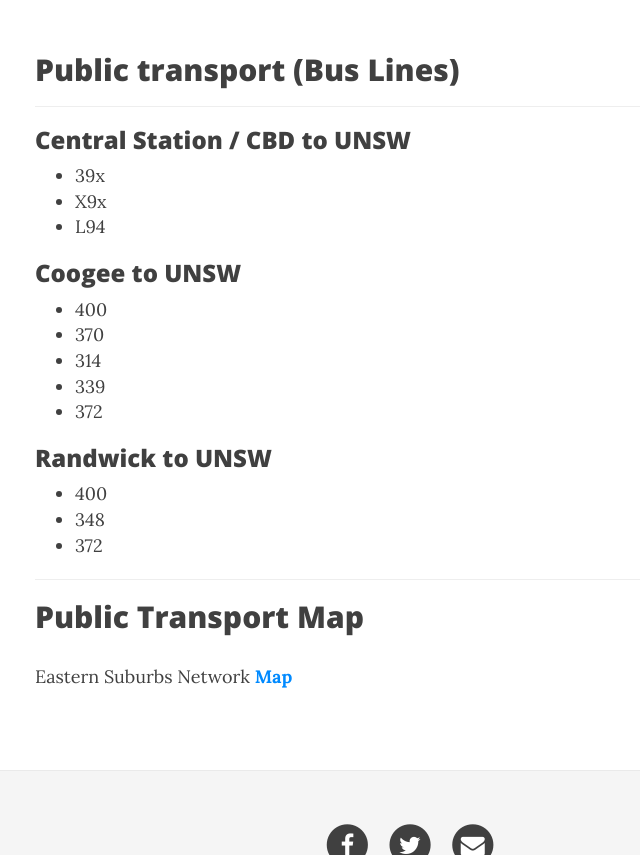
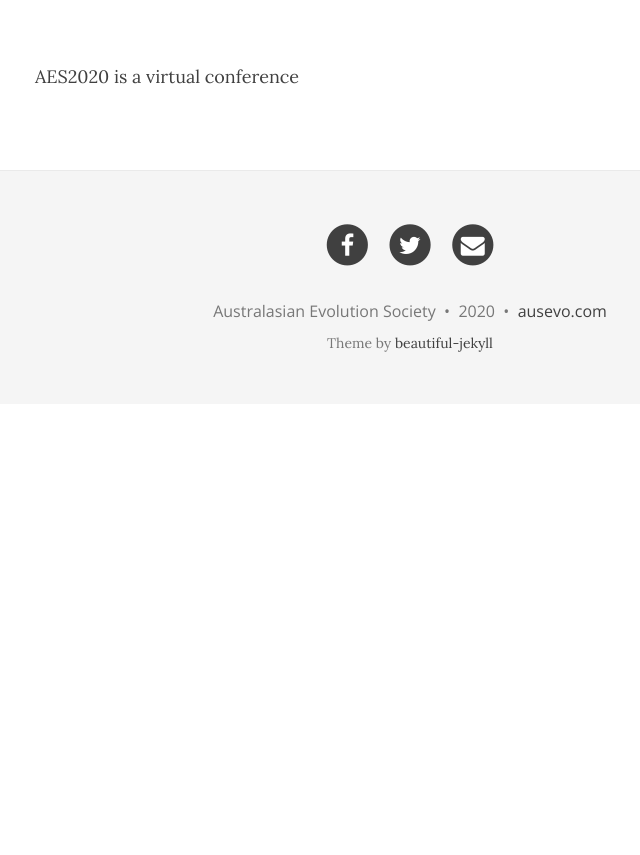
Before and after one commit to ausevo/ausevo.github.io, a Jekyll site: the page built from travel.md, in a window 1280 px wide and 1400 px high. Shown: the part 545-1400 px from the top of the window, without its empty margins (230-870 px from the left). Built offline with Jekyll 4.4.1, drawn with Linux system fonts in a browser that asks for light colours; nearby versions of some CDN libraries.

Commit message:
Update travel.md
2020 update

```diff
--- a/travel.md
+++ b/travel.md
@@ -6,27 +6,4 @@
 bigimg:
   - "/img/big-imgs/operabridge.jpg" : "Sydney Opera House & Harbour Bridge"
 ---
-
-## Public transport (Bus Lines)
-***
-### Central Station / CBD to UNSW
-- 39x
-- X9x
-- L94
-
-### Coogee to UNSW
-- 400
-- 370
-- 314
-- 339
-- 372
-
-### Randwick to UNSW
-- 400
-- 348
-- 372
-
-***
-## Public Transport Map
-
-Eastern Suburbs Network **[Map](http://ausevo.github.io/docs/state_transit_eastern_suburbs_network_map.pdf)**
+AES2020 is a virtual conference
```
